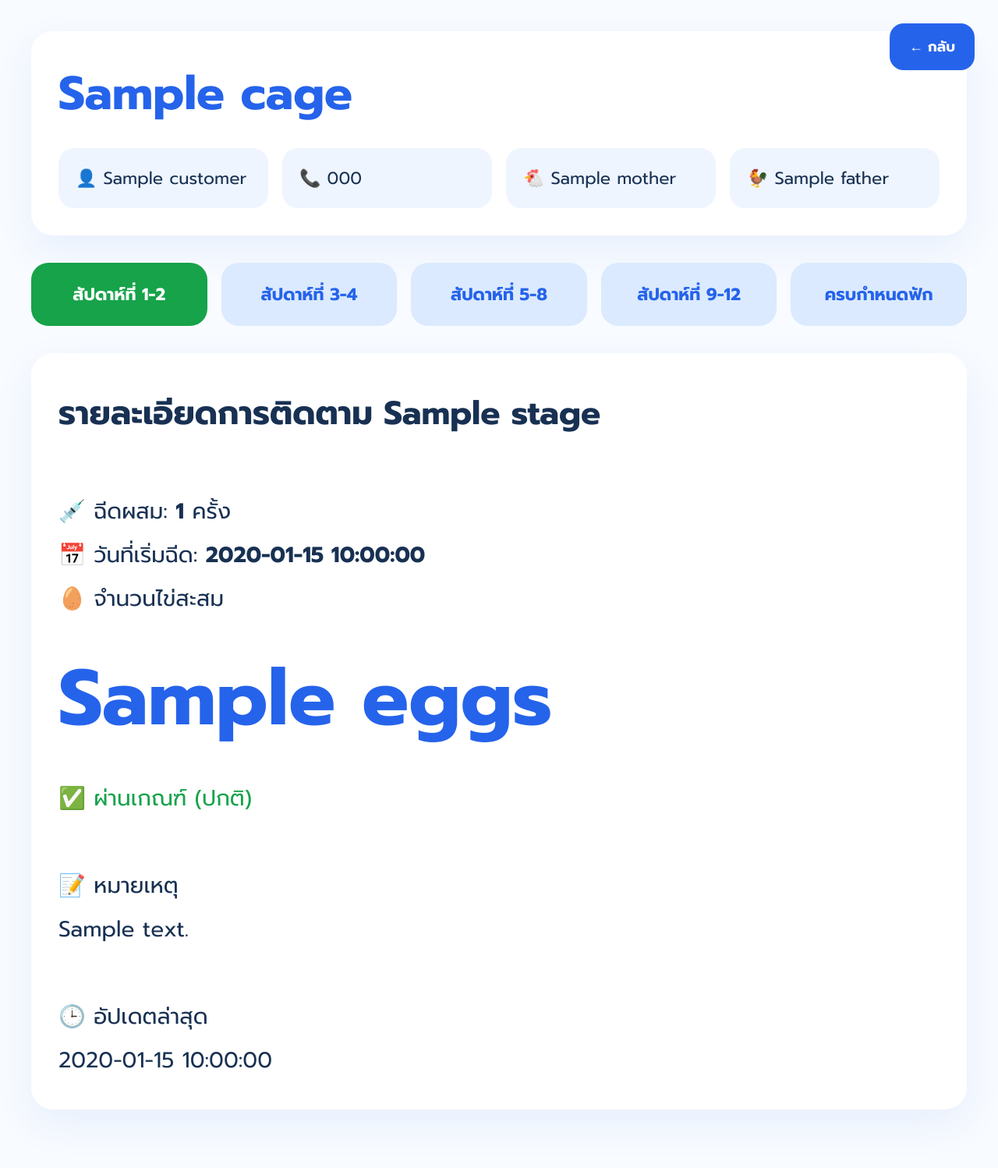
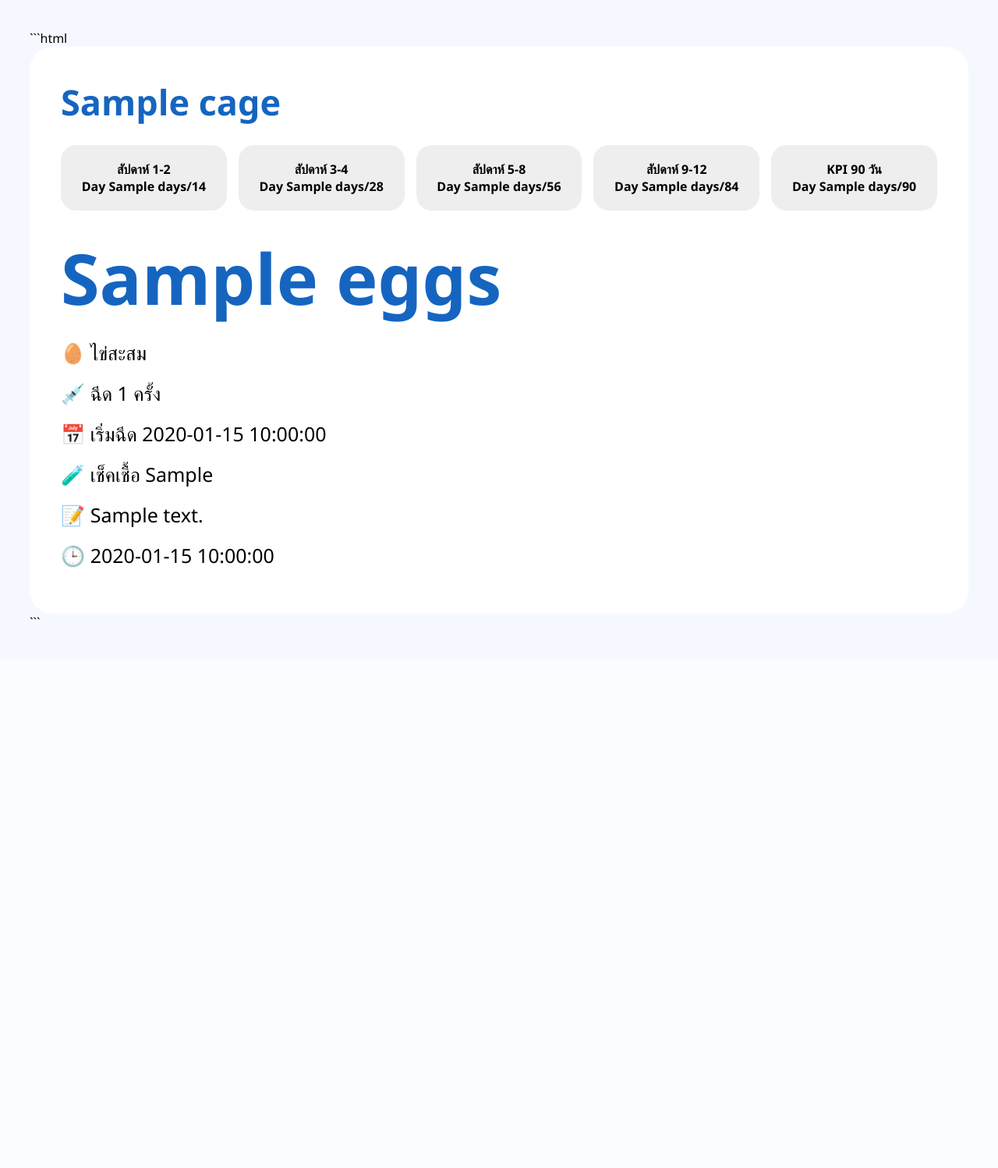
Before and after one commit to tanthai050864-prog/farm-kai, a Flask app: template templates/status.html in a window 1280 px wide. Shown: the whole page at 78% size. After the commit the page ends 795 px from the top, so only its background shows below. Run offline with Flask 3, Linux system fonts and the light colour scheme; the template is opened without the code that fills it: most values are stand-ins (such as "Sample title", 1, 10 or a date in 2020).

Commit message:
replace all status

````diff
--- a/app.py
+++ b/app.py
@@ -1,273 +1,61 @@
-from flask import Flask, render_template, request, redirect
-from datetime import datetime, timedelta
+(เอา app.py ที่มึงมีอยู่ตอนนี้ทั้งหมดจากข้อความก่อนหน้า แล้วแทนเฉพาะส่วน `get_stage` กับ `/status` ด้วยอันนี้)
 
-app = Flask(__name__)
+```python
+def get_stage(data):
 
-waiting=[]
-customers=[]
-finished=[]
-chicks_born=0
-returned=0
-cages={}
+    if not data:
+        return "1-2",1
 
-for i in range(1,213):
-    cages[f'F{i:03}']=None
+    status=data.get("status",{})
+    inject=status.get("inject_date")
 
-for i in range(1,293):
-    cages[f'K{i:03}']=None
-
-
-def check_alert(status):
-    if not status:
-        return None
-
-    brooding=status.get("brooding")
-    if not brooding:
-        return None
+    if not inject:
+        return "1-2",1
 
     try:
-        d,m,y=map(int,brooding.split("/"))
+        d,m,y=map(int,inject.split("/"))
+
         if y>2500:
             y-=543
 
-        due=datetime(y,m,d)+timedelta(days=10)
-        diff=(due-datetime.now()).days
+        start=datetime(y,m,d)
+        days=(datetime.now()-start).days+1
 
-        if diff<=0:
-            return "🔔 ถึงกำหนดเช็คเชื้อแล้ว"
-        return f"⏳ อีก {diff} วัน ถึงกำหนดเช็คเชื้อ"
-    except:
-        return None
-app.config['SEND_FILE_MAX_AGE_DEFAULT'] = 0
-
-@app.after_request
-def no_cache(response):
-    response.headers["Cache-Control"] = "no-store, no-cache, must-revalidate, max-age=0"
-    response.headers["Pragma"] = "no-cache"
-    response.headers["Expires"] = "0"
-    return response
-
-@app.route('/')
-def home():
-    return render_template('index.html')
-
-
-@app.route('/register',methods=['GET','POST'])
-def register():
-    if request.method=='POST':
-        data=request.form.to_dict()
-        waiting.append(data)
-        customers.append(data)
-        return redirect('/manage')
-    return render_template('register.html')
-
-
-@app.route('/manage')
-def manage():
-    return render_template('manage.html',waiting=waiting,cages=cages)
-
-
-@app.route('/assign/<int:i>/<cage>')
-def assign(i,cage):
-    if cages[cage] is None and i<len(waiting):
-        cages[cage]=waiting.pop(i)
-        cages[cage]["status"]={}
-        cages[cage]["history"]=[]
-        cages[cage]["assigned_date"]=datetime.now()
-    return redirect('/manage')
-
-
-@app.route('/zones')
-def zones():
-    return render_template('zones.html')
-
-
-@app.route('/zone/<z>')
-def zone(z):
-
-    if z.upper()=="F":
-        return render_template("f_groups.html")
-
-    data={k:v for k,v in cages.items() if k.startswith("K")}
-
-    for v in data.values():
-        if v:
-            v["alert"]=check_alert(v.get("status"))
-
-    return render_template("cages.html",groups={"โซน K":data},title="โซน K")
-
-
-@app.route('/zone/f/<group>')
-def f_group(group):
-
-    data={k:v for k,v in cages.items() if k.startswith("F")}
-
-    if group=="1":
-        data={k:v for k,v in data.items() if int(k[1:])<=60}
-        title="คอกที่ 1 • ผู้ดูแล นายA"
-
-    elif group=="2":
-        data={k:v for k,v in data.items() if 61<=int(k[1:])<=162}
-        title="คอกที่ 2 • ผู้ดูแล นายB"
-
-    else:
-        data={k:v for k,v in data.items() if 163<=int(k[1:])<=212}
-        title="คอกที่ 3 • ผู้ดูแล นายC"
-
-    for v in data.values():
-        if v:
-            v["alert"]=check_alert(v.get("status"))
-
-    return render_template("cages.html",groups={title:data},title=title)
-
-
-@app.route('/update/<cage>',methods=['GET','POST'])
-def update(cage):
-
-    global chicks_born
-
-    if cages[cage] is None:
-        return redirect('/zones')
-
-    if request.method=="POST":
-
-        status=request.form.to_dict()
-        status["updated_at"]=datetime.now().strftime("%d/%m/%Y %H:%M")
-
-        cages[cage]["status"]=status
-        cages[cage]["history"].append(status)
-
-        try:
-            chicks_born+=int(status.get("eggs",0))
-        except:
-            pass
-
-        return redirect('/zones')
-
-    return render_template("update.html",cage=cage,data=cages[cage])
-
-
-def get_stage(data):
-
-    if not data:
-        return "1-2"
-
-    status = data.get("status", {})
-    inject = status.get("inject_date")
-
-    if not inject:
-        return "1-2"
-
-    try:
-        d,m,y = map(int, inject.split("/"))
-
-        if y > 2500:
-            y -= 543
-
-        start = datetime(y,m,d)
-
-        days = (datetime.now() - start).days
-
-        if days <= 14:
-            return "1-2"
-        elif days <= 28:
-            return "3-4"
-        elif days <= 56:
-            return "5-8"
-        elif days <= 84:
-            return "9-12"
+        if days<=14:
+            return "1-2",days
+        elif days<=28:
+            return "3-4",days
+        elif days<=56:
+            return "5-8",days
+        elif days<=84:
+            return "9-12",days
+        elif days<=90:
+            return "kpi",days
         else:
-            return "done"
+            return "done",days
 
     except:
-        return "1-2"
+        return "1-2",1
 
 
 @app.route('/status/<cage>')
 def status(cage):
 
-    data = cages.get(cage)
+    data=cages.get(cage)
 
     if not data:
         return redirect('/zones')
 
     if "status" not in data:
-        data["status"] = {}
+        data["status"]={}
 
-    stage = get_stage(data)
+    stage,days=get_stage(data)
 
     return render_template(
         'status.html',
         cage=cage,
         data=data,
-        stage=stage
+        stage=stage,
+        days=days
     )
-
-@app.route('/history/<cage>')
-def history(cage):
-    return render_template("history.html",cage=cage,history=cages[cage]["history"])
-
-
-@app.route('/finish/<cage>')
-def finish(cage):
-
-    if cages[cage]:
-        data=cages[cage]
-        data["finish_date"]=datetime.now().strftime("%d/%m/%Y")
-        finished.append(data)
-        cages[cage]=None
-
-    return redirect('/zones')
-
-
-@app.route('/farm')
-def farm():
-    return render_template("farm.html")
-
-
-@app.route('/dashboard')
-def dashboard():
-
-    passed=0
-    warning=0
-    failed=0
-    now=datetime.now()
-
-    for c in cages.values():
-        if c and c.get("assigned_date"):
-            days=(now-c["assigned_date"]).days
-
-            if days<=79:
-                passed+=1
-            elif days<=89:
-                warning+=1
-            else:
-                failed+=1
-
-    return render_template(
-        "dashboard.html",
-        customers=len(customers),
-        born=chicks_born,
-        passed=passed,
-        warning=warning,
-        failed=failed
-    )
-
-
-@app.route('/history_all')
-def history_all():
-    return render_template("history_all.html")
-
-
-@app.route('/history_in')
-def history_in():
-    return render_template("history_in.html",customers=customers)
-
-
-@app.route('/history_out')
-def history_out():
-    return render_template("history_out.html",done=finished)
-
-
-if __name__=="__main__":
-    app.run(debug=True)
+```
--- a/templates/status.html
+++ b/templates/status.html
@@ -1,3 +1,4 @@
+```html
 <!DOCTYPE html>
 <html lang="th">
 <head>
@@ -5,194 +6,49 @@
 <meta name="viewport" content="width=device-width, initial-scale=1">
 
 <style>
-@import url('https://fonts.googleapis.com/css2?family=Prompt:wght@300;400;700&display=swap');
-
-*{
-margin:0;
-padding:0;
-box-sizing:border-box;
-font-family:'Prompt',sans-serif;
-}
-
-body{
-background:#f8fbff;
-padding:40px;
-color:#183153;
-}
-
-.wrap{
-max-width:1700px;
-margin:auto;
-}
-
-.card{
-background:white;
-border-radius:28px;
-padding:35px;
-box-shadow:0 18px 50px rgba(37,99,235,.08);
-margin-bottom:35px;
-}
-
-.title{
-font-size:60px;
-font-weight:700;
-color:#2563eb;
-margin-bottom:25px;
-}
-
-.info{
-display:grid;
-grid-template-columns:repeat(4,1fr);
-gap:18px;
-}
-
-.box{
-background:#eef5ff;
-padding:22px;
-border-radius:20px;
-font-size:22px;
-font-weight:500;
-}
-
-.tabs{
-display:grid;
-grid-template-columns:repeat(5,1fr);
-gap:18px;
-margin-bottom:35px;
-}
-
-.tab{
-padding:24px;
-border-radius:22px;
-text-align:center;
-font-size:22px;
-font-weight:700;
-}
-
-.active{
-background:#2563eb;
-color:white;
-box-shadow:0 12px 25px rgba(37,99,235,.25);
-}
-
-.done{
-background:#16a34a;
-color:white;
-}
-
-.wait{
-background:#dbeafe;
-color:#2563eb;
-}
-
-.detail{
-font-size:28px;
-line-height:2;
-}
-
-.big{
-font-size:100px;
-font-weight:700;
-color:#2563eb;
-}
-
-.good{color:#16a34a;}
-.bad{color:#dc2626;}
-
-.back{
-position:fixed;
-top:30px;
-right:30px;
-background:#2563eb;
-color:white;
-padding:16px 25px;
-border-radius:18px;
-text-decoration:none;
-font-weight:bold;
-font-size:18px;
-}
+body{font-family:Segoe UI;background:#f5f9ff;padding:30px}
+.card{max-width:1600px;margin:auto;background:white;padding:40px;border-radius:30px}
+.title{font-size:45px;color:#1565c0;font-weight:bold}
+.tabs{display:grid;grid-template-columns:repeat(5,1fr);gap:15px;margin:25px 0}
+.tab{padding:20px;border-radius:20px;text-align:center;font-weight:bold}
+.done{background:#dbeafe}
+.active{background:#1565c0;color:white}
+.wait{background:#eee}
+.row{font-size:25px;margin:18px 0}
+.big{font-size:90px;color:#1565c0;font-weight:bold}
 </style>
 </head>
 <body>
 
-<a class="back" href="javascript:history.back()">← กลับ</a>
+<div class="card">
 
-<div class="wrap">
-
-<div class="card">
 <div class="title">{{cage}}</div>
-
-<div class="info">
-<div class="box">👤 {{data.customer}}</div>
-<div class="box">📞 {{data.phone}}</div>
-<div class="box">🐔 {{data.mother}}</div>
-<div class="box">🐓 {{data.father}}</div>
-</div>
-</div>
 
 <div class="tabs">
 
-<div class="tab {% if stage=='1-2' %}active{% else %}done{% endif %}">
-สัปดาห์ที่ 1-2
-</div>
+<div class="tab {% if stage=='1-2' %}active{% elif days>14 %}done{% else %}wait{% endif %}">สัปดาห์ 1-2<br>Day {{days}}/14</div>
 
-<div class="tab {% if stage=='3-4' %}active{% elif stage in ['5-8','9-12','done'] %}done{% else %}wait{% endif %}">
-สัปดาห์ที่ 3-4
-</div>
+<div class="tab {% if stage=='3-4' %}active{% elif days>28 %}done{% else %}wait{% endif %}">สัปดาห์ 3-4<br>Day {{days}}/28</div>
 
-<div class="tab {% if stage=='5-8' %}active{% elif stage in ['9-12','done'] %}done{% else %}wait{% endif %}">
-สัปดาห์ที่ 5-8
-</div>
+<div class="tab {% if stage=='5-8' %}active{% elif days>56 %}done{% else %}wait{% endif %}">สัปดาห์ 5-8<br>Day {{days}}/56</div>
 
-<div class="tab {% if stage=='9-12' %}active{% elif stage=='done' %}done{% else %}wait{% endif %}">
-สัปดาห์ที่ 9-12
-</div>
+<div class="tab {% if stage=='9-12' %}active{% elif days>84 %}done{% else %}wait{% endif %}">สัปดาห์ 9-12<br>Day {{days}}/84</div>
 
-<div class="tab {% if stage=='done' %}active{% else %}wait{% endif %}">
-ครบกำหนดฟัก
-</div>
+<div class="tab {% if stage=='kpi' %}active{% elif days>90 %}done{% else %}wait{% endif %}">KPI 90 วัน<br>Day {{days}}/90</div>
 
 </div>
 
-<div class="card">
+<div class="big">{{data.status.get('eggs','0')}}</div>
 
-<div class="detail">
-
-<h2>รายละเอียดการติดตาม {{stage}}</h2><br>
-
-💉 ฉีดผสม:
-<b>{{data.status.get('inject_count','0')}}</b> ครั้ง<br>
-
-📅 วันที่เริ่มฉีด:
-<b>{{data.status.get('inject_date','-')}}</b><br>
-
-🥚 จำนวนไข่สะสม
-
-<div class="big">
-{{data.status.get('eggs','0')}}
-</div>
-
-{% if data.status.get('eggs',0)|int >= 6 %}
-<span class="good">✅ ผ่านเกณฑ์ (ปกติ)</span>
-{% else %}
-<span class="bad">⚠ ต่ำกว่าเกณฑ์ ต้องตรวจแม่ไก่</span>
-{% endif %}
-
-<br><br>
-
-📝 หมายเหตุ<br>
-{{data.status.get('note','-')}}
-
-<br><br>
-
-🕒 อัปเดตล่าสุด<br>
-{{data.status.get('updated_at','ยังไม่เคยอัปเดต')}}
-
-</div>
-
-</div>
+<div class="row">🥚 ไข่สะสม</div>
+<div class="row">💉 ฉีด {{data.status.get('inject_count','-')}} ครั้ง</div>
+<div class="row">📅 เริ่มฉีด {{data.status.get('inject_date','-')}}</div>
+<div class="row">🧪 เช็คเชื้อ {{data.status.get('check_result','-')}}</div>
+<div class="row">📝 {{data.status.get('note','-')}}</div>
+<div class="row">🕒 {{data.status.get('updated_at','-')}}</div>
 
 </div>
 
 </body>
 </html>
+```
````
